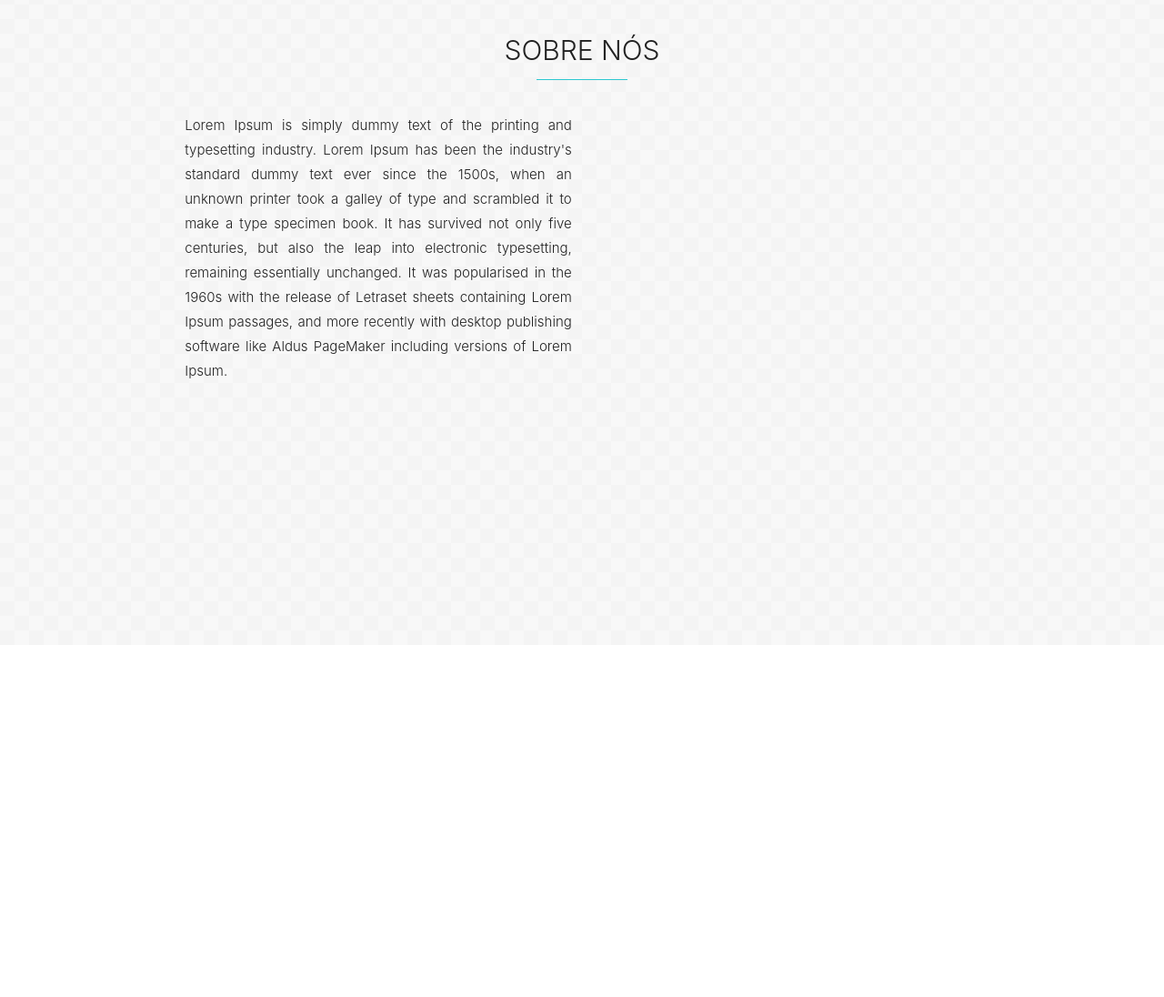
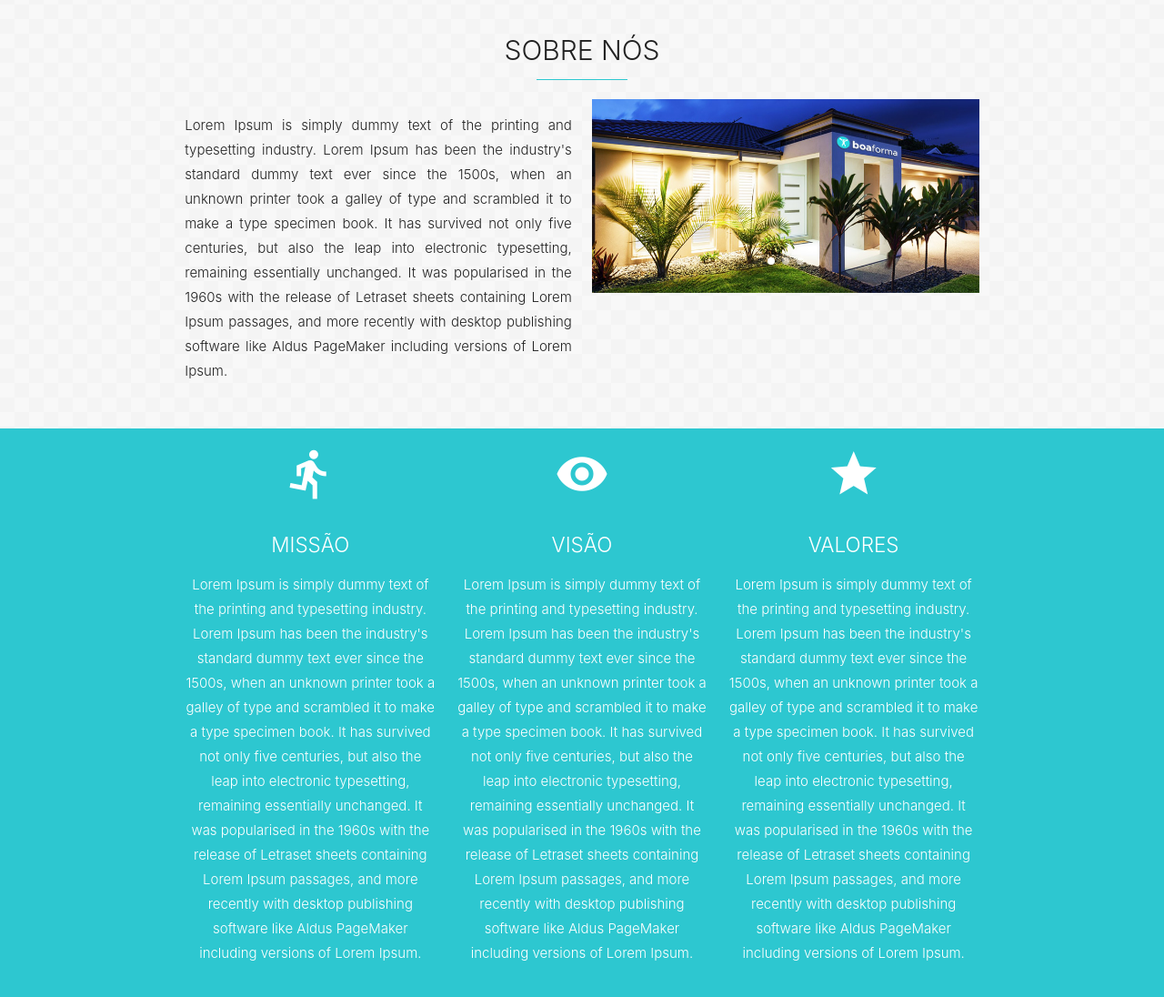
Before and after one commit to Vicevini/ProjetoNode, a plain HTML site: page index.html in a window 1280 px wide. Shown: the part 891-1987 px from the top of the page at 91% size. Before the commit the page ends 1600 px from the top, so only its background shows below. Drawn offline with nearby package versions, Linux system fonts and the light colour scheme.

Commit message:
Iniciando serviços

```diff
--- a/custom.css
+++ b/custom.css
@@ -70,6 +70,7 @@ nav i.material-icons {
 
 .navbar {
     background-color: transparent;
+    transition: background 0.5s linear;
 }
 
 .navbar ul a:hover {
@@ -137,6 +138,9 @@ nav i.material-icons {
     .banner h2 {
         font-size: 4rem;
     }
+    .container {
+        width: 85%;
+    }
 }
 
 @media only screen and (min-widht: 993px) {
@@ -145,6 +149,9 @@ nav i.material-icons {
     }
     .banner h2 {
         font-size: 5rem;
+    }
+    .container {
+        width: 90%;
     }
 }
 
@@ -173,3 +180,23 @@ nav i.material-icons {
     line-height: 1.8rem;
     text-align: justify;
 }
+
+.sobre .missao-visao-valores {
+    padding: 20px 0;
+    margin-top: 35px;
+}
+
+.sobre .missao-visao-valores .icon {
+    color: #FFF;
+}
+
+.sobre .missao-visao-valores h3 {
+    font-size: 1.5rem;
+    color: #FFF;
+    text-transform: uppercase;
+}
+
+.sobre .missao-visao-valores p {
+    color: #FFF;
+    text-align: center;
+}
--- a/custom.js
+++ b/custom.js
@@ -4,6 +4,12 @@ $(document).ready(function() {
 
     $(".scrollspy").scrollSpy({
         scrollOffset: 0
+    });
+
+    //Carousel
+    $(".carousel.carousel-slider").carousel({
+        fullWidth: true,
+        indicators: true
     });
 });
 
--- a/index.html
+++ b/index.html
@@ -35,7 +35,7 @@
 
                 <div class="nav-wrapper container">
                     <h1 class="logo_text">LA Esquadrias - Vidros e Alumínios</h1>
-                    <a href="#home"> <img class="logo_img" src="/img/logo.png"> </a>
+                    <a href="#home"> <img src="/img/logo.png"> </a>
 
                     <ul class="right light hide-on-med-and-down">
                         <li><a href="#home"> Home </a></li>
@@ -88,11 +88,45 @@
             </div>
 
             <div class="col s12 l6">
-
+                <div class="carousel carousel-slider" data-indicator="true">
+                    <a href="#" class="carousel-item"><img src="img/banner-01.jpg" alt="imagem institucional"></a>
+                    <a href="#" class="carousel-item"><img src="img/banner-02.jpg" alt="imagem institucional"></a>
+                    <a href="#" class="carousel-item"><img src="img/banner-03.jpg" alt="imagem institucional"></a>
+                </div>
             </div>
 
         </div>
+
+        <div class="row blue-logo missao-visao-valores">
+            <div class="container">
+                <article class="item col s12 m4 center">
+                    <span class="icon"><i class="material-icons medium">directions_run</i></span>
+                    <h3 class="light">Missão</h3>
+                    <p class="light">Lorem Ipsum is simply dummy text of the printing and typesetting industry. Lorem Ipsum has been the industry's standard dummy text ever since the 1500s, when an unknown printer took a galley of type and scrambled it to make a type
+                        specimen book. It has survived not only five centuries, but also the leap into electronic typesetting, remaining essentially unchanged. It was popularised in the 1960s with the release of Letraset sheets containing Lorem Ipsum
+                        passages, and more recently with desktop publishing software like Aldus PageMaker including versions of Lorem Ipsum.</p>
+                </article>
+
+                <article class="item col s12 m4 center">
+                    <span class="icon"><i class="material-icons medium">visibility</i></span>
+                    <h3 class="light">Visão</h3>
+                    <p class="light">Lorem Ipsum is simply dummy text of the printing and typesetting industry. Lorem Ipsum has been the industry's standard dummy text ever since the 1500s, when an unknown printer took a galley of type and scrambled it to make a type
+                        specimen book. It has survived not only five centuries, but also the leap into electronic typesetting, remaining essentially unchanged. It was popularised in the 1960s with the release of Letraset sheets containing Lorem Ipsum
+                        passages, and more recently with desktop publishing software like Aldus PageMaker including versions of Lorem Ipsum.</p>
+                </article>
+
+                <article class="item col s12 m4 center">
+                    <span class="icon"><i class="material-icons medium">grade</i></span>
+                    <h3 class="light">Valores</h3>
+                    <p class="light">Lorem Ipsum is simply dummy text of the printing and typesetting industry. Lorem Ipsum has been the industry's standard dummy text ever since the 1500s, when an unknown printer took a galley of type and scrambled it to make a type
+                        specimen book. It has survived not only five centuries, but also the leap into electronic typesetting, remaining essentially unchanged. It was popularised in the 1960s with the release of Letraset sheets containing Lorem Ipsum
+                        passages, and more recently with desktop publishing software like Aldus PageMaker including versions of Lorem Ipsum.</p>
+                </article>
+            </div>
+        </div>
     </section>
+
+    <!-- Serviços -->
 
 
     <!-- Compiled and minified JavaScript Materialize e Jquery -->
```
